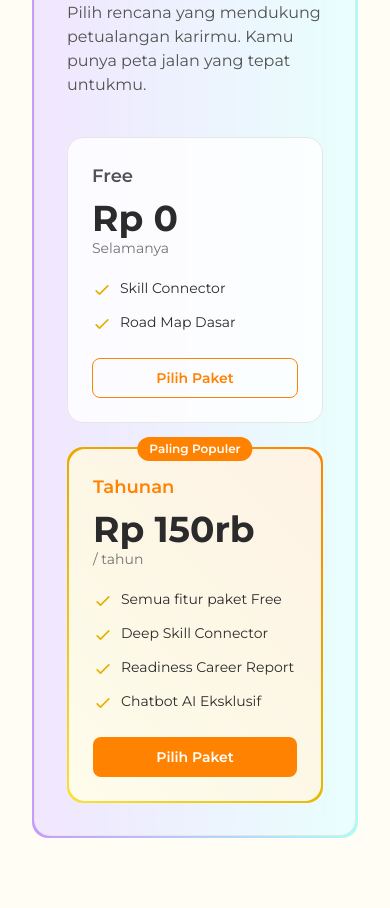
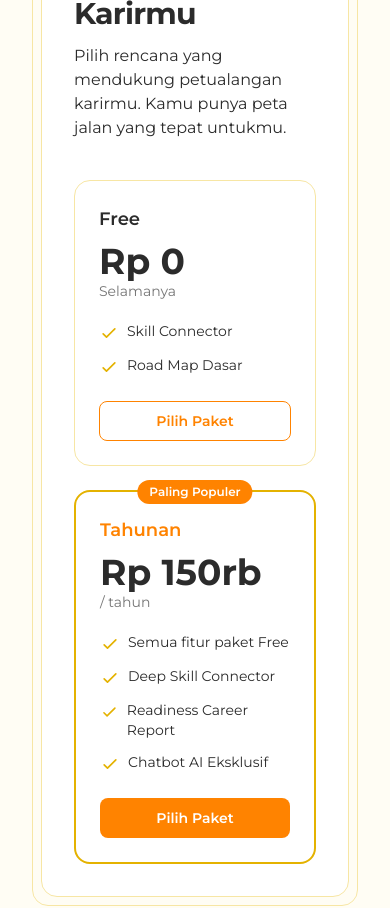
Before and after one commit to dewi-sartika-pi-arunika25/Arunika_FE, a Next.js app: page / in a window 390 px wide. Shown: the part 940-1848 px from the top of the page. Built offline with nearby package versions, Linux system fonts and the light colour scheme.

Commit message:
feat(pricing): tambah PlanCard & PricingSection + sumber data pricing.js (warna halus brand)

```diff
--- a/src/components/pricing/PlanCard.jsx
+++ b/src/components/pricing/PlanCard.jsx
@@ -9,47 +9,54 @@ export default function PlanCard({
   highlighted = false,
   tag,
 }) {
-  // warna dari palette CSS variables
-  const primary = "var(--primary)";
-  const accent1 = "var(--accent-1)"; // #FAE13C
-  const accent2 = "var(--accent-2)"; // #E4B200
+  const primary = "var(--primary)";    // #FF8300
+  const accent2 = "var(--accent-2)";   // #E4B200
+  const text    = "var(--foreground)"; // #2B2B2B (light) / #FFFDF4 (dark)
 
-  // Wrapper gradient border ketika highlighted
   const Wrapper = ({ children }) =>
     highlighted ? (
       <div
-        className="rounded-2xl p-[2px]"
-        style={{
-          background:
-            `linear-gradient(45deg, ${accent1}, ${accent2}, ${primary})`,
-        }}
+        className="rounded-2xl"
+        style={{ border: `2px solid ${accent2}`, background: "var(--pricing-surface)" }}
       >
-        <div className="rounded-2xl bg-white/90 dark:bg-white/95">{children}</div>
+        {children}
       </div>
     ) : (
-      <div className="rounded-2xl border bg-white/80">{children}</div>
+      <div
+        className="rounded-2xl"
+        style={{ border: "1px solid var(--pricing-border)", background: "var(--pricing-surface)" }}
+      >
+        {children}
+      </div>
     );
 
   return (
     <Wrapper>
       <div className="relative p-6 sm:p-7 flex flex-col h-full">
         {highlighted && (
-          <span className="absolute -top-3 left-1/2 -translate-x-1/2 rounded-full px-3 py-1 text-xs font-semibold text-white"
-                style={{ background: "var(--destructive, #E43D3D)" }}>
-            {tag || "Populer"}
+          <span
+            className="absolute -top-3 left-1/2 -translate-x-1/2 rounded-full px-3 py-1 text-xs font-semibold text-white"
+            style={{ background: primary }}
+          >
+            {tag || "Paling Populer"}
           </span>
         )}
 
-        <h3 className={`text-lg font-semibold ${highlighted ? "text-[var(--destructive,#E43D3D)]" : "text-neutral-600"}`}>
+        <h3
+          className="text-lg font-semibold"
+          style={{ color: highlighted ? primary : text }}
+        >
           {name}
         </h3>
 
         <div className="mt-2">
-          <div className="text-4xl font-bold">{price}</div>
-          <div className="text-sm text-neutral-500">{cadence}</div>
+          <div className="text-4xl font-bold" style={{ color: text }}>{price}</div>
+          <div className="text-sm" style={{ color: "color-mix(in oklab, var(--foreground) 65%, #0000)" }}>
+            {cadence}
+          </div>
         </div>
 
-        <ul className="mt-5 space-y-3 flex-1 text-sm">
+        <ul className="mt-5 space-y-3 flex-1 text-sm" style={{ color: text }}>
           {features.map((f) => (
             <li key={f} className="flex items-start gap-2">
               <svg
@@ -69,15 +76,15 @@ export default function PlanCard({
 
         {highlighted ? (
           <button
-            className="mt-6 inline-flex h-10 items-center justify-center rounded-md px-4 text-sm font-semibold text-white transition"
-            style={{ background: "var(--destructive, #E43D3D)" }}
+            className="mt-6 inline-flex h-10 items-center justify-center rounded-md px-4 text-sm font-semibold text-white transition hover:opacity-90"
+            style={{ background: primary }}
           >
             {cta}
           </button>
         ) : (
           <button
-            className="mt-6 inline-flex h-10 items-center justify-center rounded-md px-4 text-sm font-semibold border transition hover:bg-white"
-            style={{ borderColor: primary, color: primary }}
+            className="mt-6 inline-flex h-10 items-center justify-center rounded-md px-4 text-sm font-semibold transition hover:bg-white"
+            style={{ border: `1px solid ${primary}`, color: primary, background: "transparent" }}
           >
             {cta}
           </button>
--- a/src/components/pricing/PricingSection.jsx
+++ b/src/components/pricing/PricingSection.jsx
@@ -6,22 +6,15 @@ import { plans } from "@/lib/pricing";
 export default function PricingSection() {
   return (
     <section className="section">
-      {/* Container dengan border gradient halus (seperti screenshot lama) */}
-      <div
-        className="rounded-2xl sm:rounded-3xl p-[2px]"
-        style={{
-          background:
-            "linear-gradient(90deg, rgba(162,89,255,.6), rgba(0,255,255,.35))",
-        }}
-      >
-        <div className="rounded-2xl sm:rounded-3xl bg-white/75 backdrop-blur border">
+      <div className="pricing-container p-2">
+        <div className="pricing-inner">
           <div className="grid lg:grid-cols-2 gap-10 p-8 sm:p-10">
             {/* Left copy */}
             <div className="max-w-xl">
               <h2 className="text-3xl sm:text-4xl font-bold tracking-tight">
                 Buka Level Baru Dalam Karirmu
               </h2>
-              <p className="mt-3 text-neutral-600">
+              <p className="mt-3 pricing-copy">
                 Pilih rencana yang mendukung petualangan karirmu. Kamu punya
                 peta jalan yang tepat untukmu.
               </p>
```
